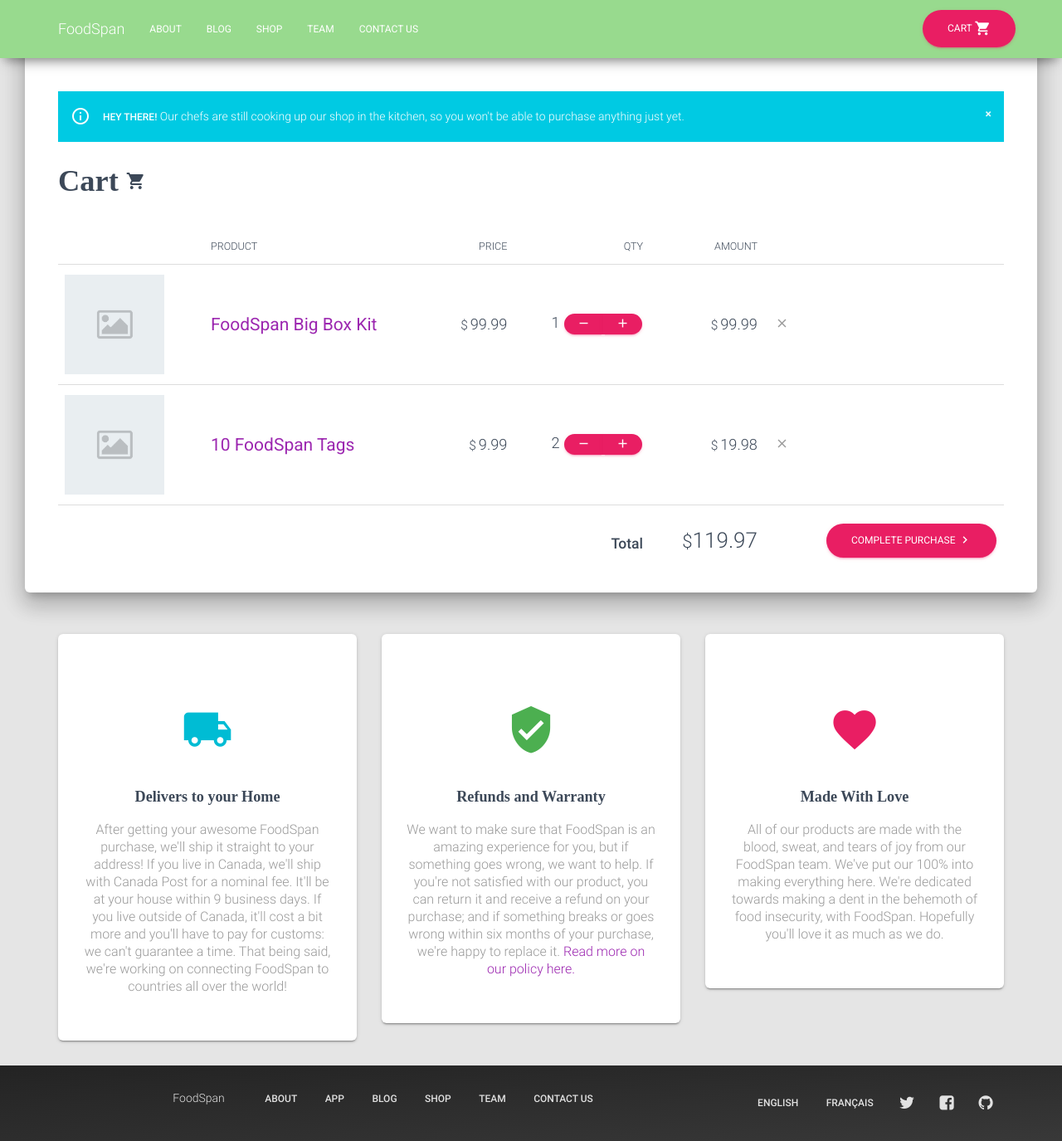
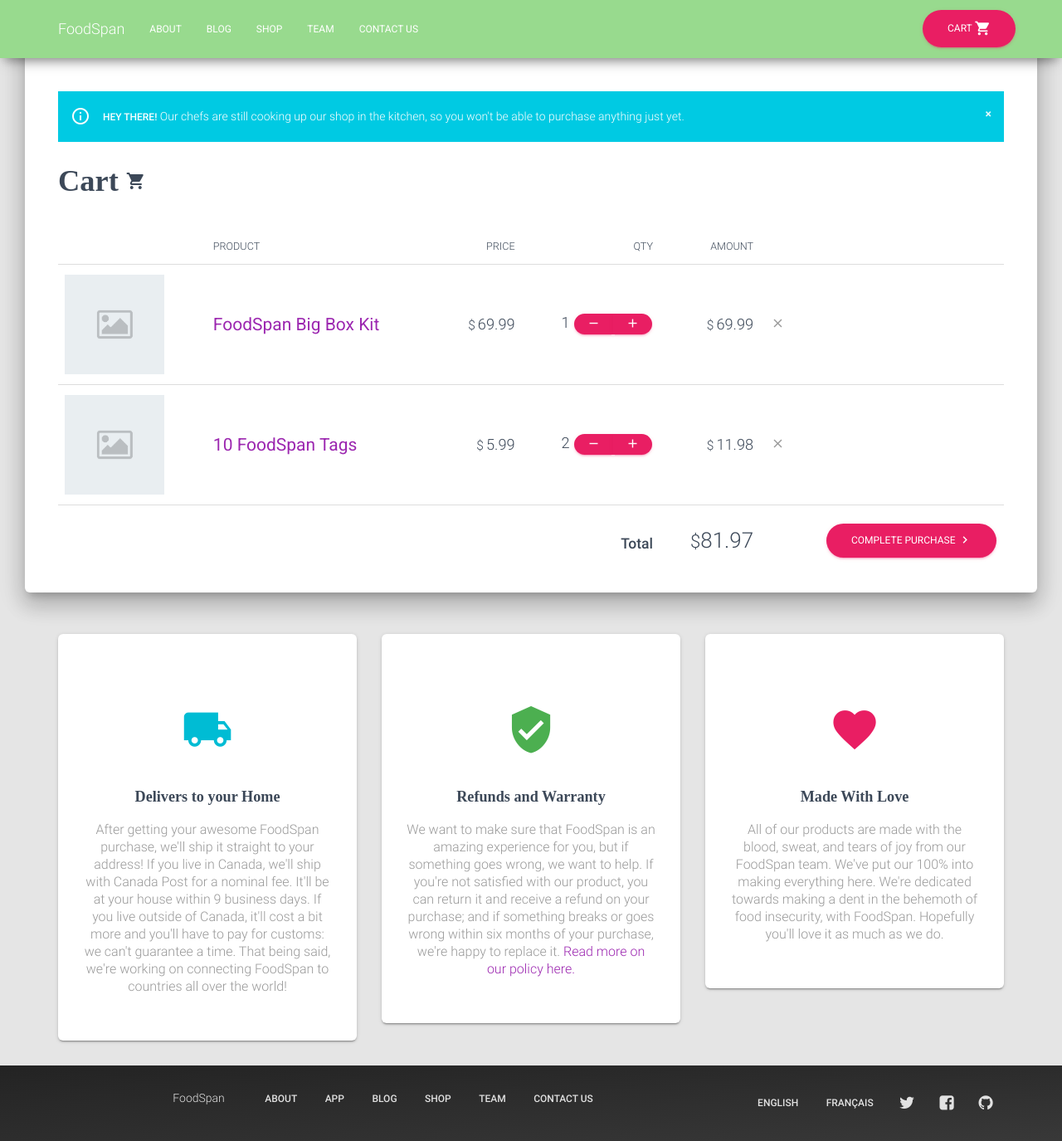
Before and after one commit to FoodSpan/foodspan-website, a Jekyll site: the page built from shop/cart.html, in a window 1280 px wide and 1375 px high. Shown: the whole window at 83% size. Built offline with Jekyll 4.4.1, drawn with Linux system fonts in a browser that asks for light colours; some web fonts are replaced.

Commit message:
updates prices properly

```diff
--- a/shop/cart.html
+++ b/shop/cart.html
@@ -39,7 +39,7 @@
               <a href="{{site.baseurl}}/shop/big-box-kit/">FoodSpan Big Box Kit</a>
             </td>
             <td class="td-number">
-              <small>$</small>99.99
+              <small>$</small>69.99
             </td>
             <td class="td-number">
               1
@@ -49,7 +49,7 @@
               </div>
             </td>
             <td class="td-number">
-              <small>$</small>99.99
+              <small>$</small>69.99
             </td>
             <td class="td-actions">
               <button type="button" rel="tooltip" data-placement="left" title="Remove item" class="btn btn-simple">
@@ -67,7 +67,7 @@
               <a href="{{site.baseurl}}/shop/tags/">10 FoodSpan Tags</a>
             </td>
             <td class="td-number">
-              <small>$</small>9.99
+              <small>$</small>5.99
             </td>
             <td class="td-number">
               2
@@ -77,7 +77,7 @@
               </div>
             </td>
             <td class="td-number">
-              <small>$</small>19.98
+              <small>$</small>11.98
             </td>
             <td class="td-actions">
               <button type="button" rel="tooltip" data-placement="left" title="Remove item" class="btn btn-simple">
@@ -92,7 +92,7 @@
              Total
             </td>
             <td class="td-price">
-              <small>$</small>119.97
+              <small>$</small>81.97
             </td>
             <td colspan="3" class="text-right">
               <button type="button" class="btn btn-rose btn-round" data-toggle="modal" data-target="#purchaseAlert">Complete Purchase <i class="material-icons">keyboard_arrow_right</i></button>
```
Also changed, not shown: fr/shop/cart/index.html (+5 -5 lines).
